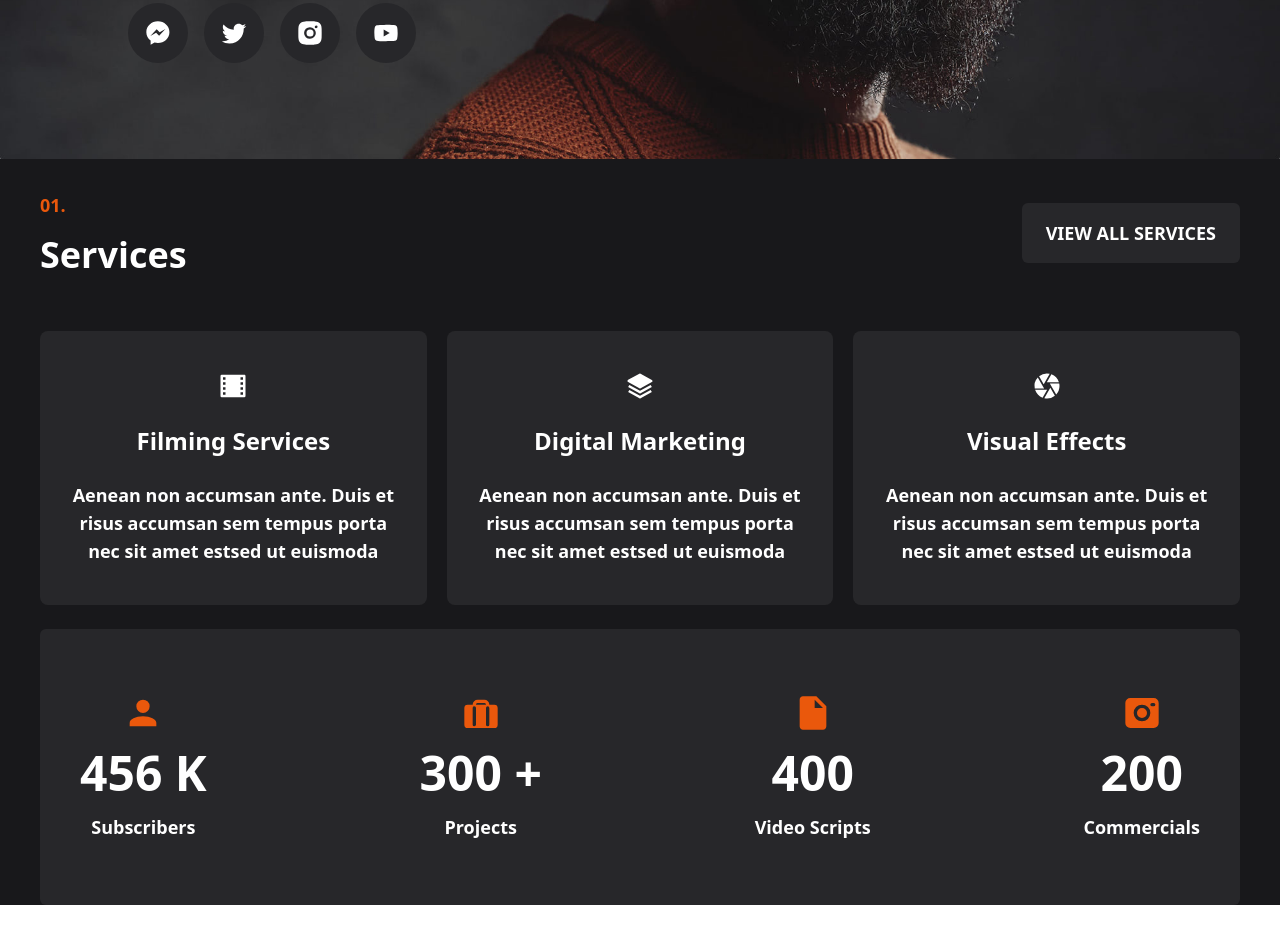
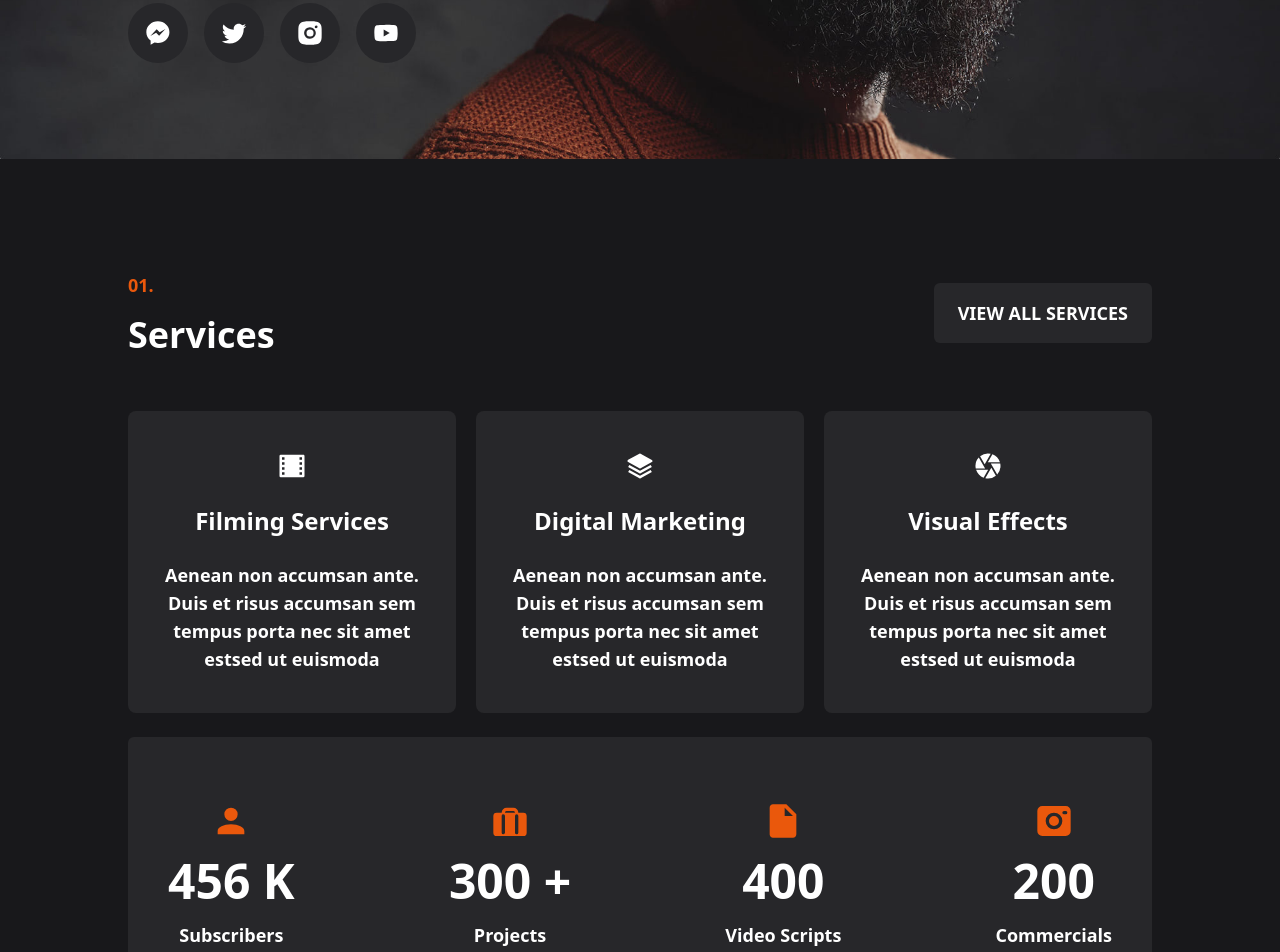
Before and after one commit to rahatulahsan/portfolio-website-with-tailwind, a website: page index.html in a window 1280 px wide. Shown: the part 549-1501 px from the top of the page. Before the commit the page ends 1454 px from the top, so only its background shows below. Drawn offline with Linux system fonts and the light colour scheme.

Commit message:
Services section responsive fixing

```diff
--- a/index.html
+++ b/index.html
@@ -52,7 +52,7 @@
   <!--Hero Section End-->
 
   <!--Services Section Start-->
-  <div class="bg-zinc-900 flex flex-col gap-6 px-6 md:px-10">
+  <div class="bg-zinc-900 flex flex-col gap-6 px-6 md:px-10 lg:py-20 xl:px-32">
 
     <!--Titile Container-->
     <div class="flex flex-col items-center gap-10 py-8 md:flex-row justify-between">
```
Also changed, not shown: dist/output.css.
